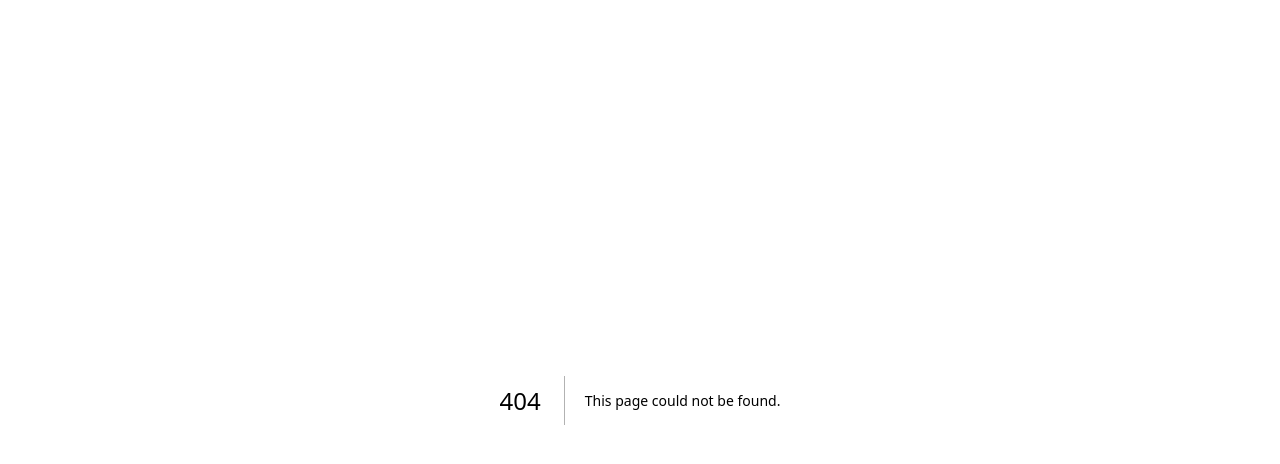
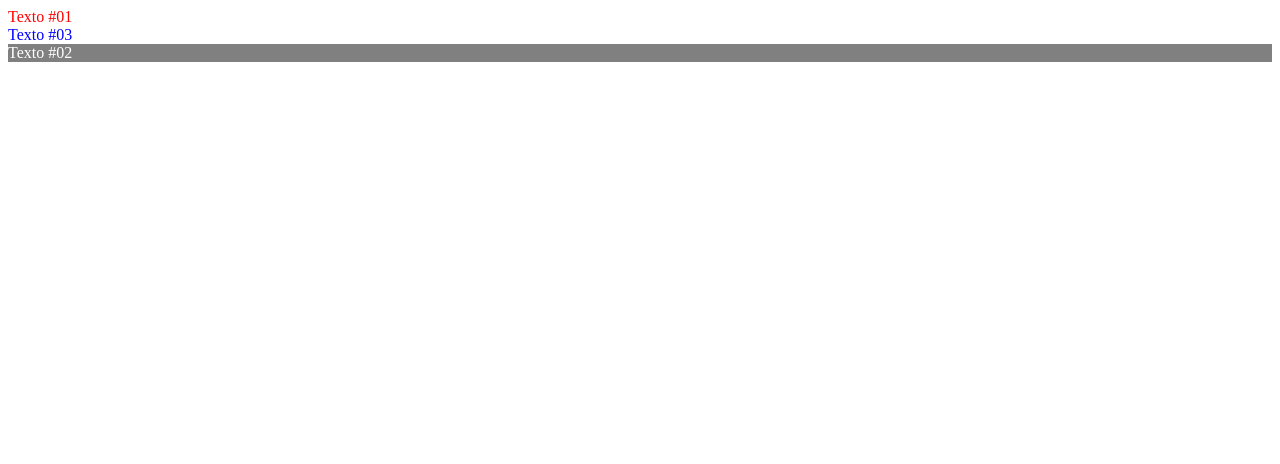
Before and after one commit to FelipeEnne/exercise-next-js, a Next.js app: page /css/integracao1 in a window 1280 px wide. Before the commit this address had no page. Shown: the top 464 px of the page. Built offline with nearby package versions, Linux system fonts and the light colour scheme.

Commit message:
integração com css

```diff
--- a/pages/_app.js
+++ b/pages/_app.js
@@ -1,5 +1,6 @@
-import '@/styles/globals.css'
+import "@/styles/globals.css";
+import "./css/integracao1.css";
 
 export default function App({ Component, pageProps }) {
-  return <Component {...pageProps} />
+  return <Component {...pageProps} />;
 }
--- /dev/null
+++ b/pages/css/integracao1.css
@@ -0,0 +1,12 @@
+.intergracao1 .vermelha {
+  color: red
+}
+
+.intergracao1 .azul {
+  color: blue
+}
+
+.intergracao1 .branco{
+  color:#fff;
+  background-color: gray;
+}
--- /dev/null
+++ b/pages/css/integracao1.jsx
@@ -0,0 +1,9 @@
+export default function integracao(params) {
+  return (
+    <div className="intergracao1">
+      <div className="vermelha">Texto #01</div>
+      <div className="azul">Texto #03</div>
+      <div className="branco">Texto #02</div>
+    </div>
+  )
+}
```
